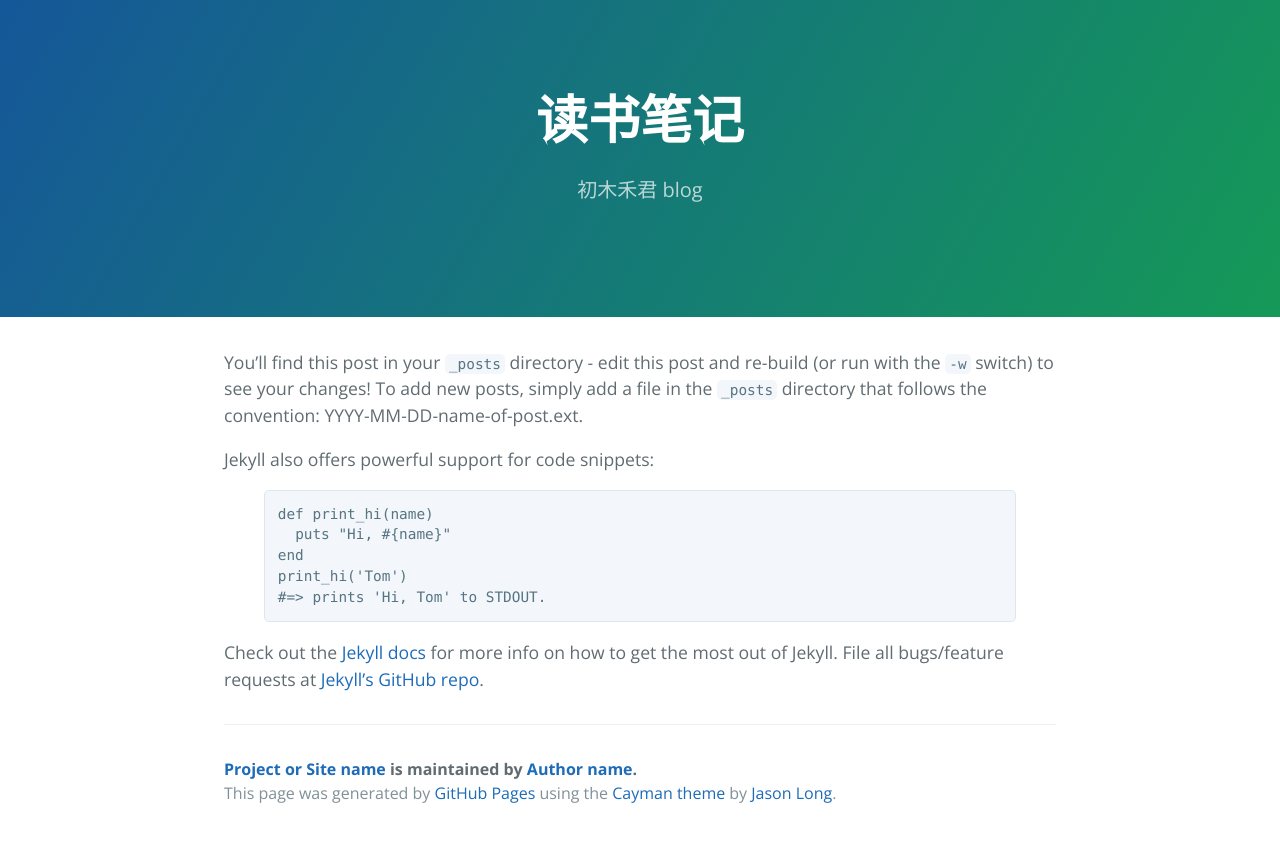
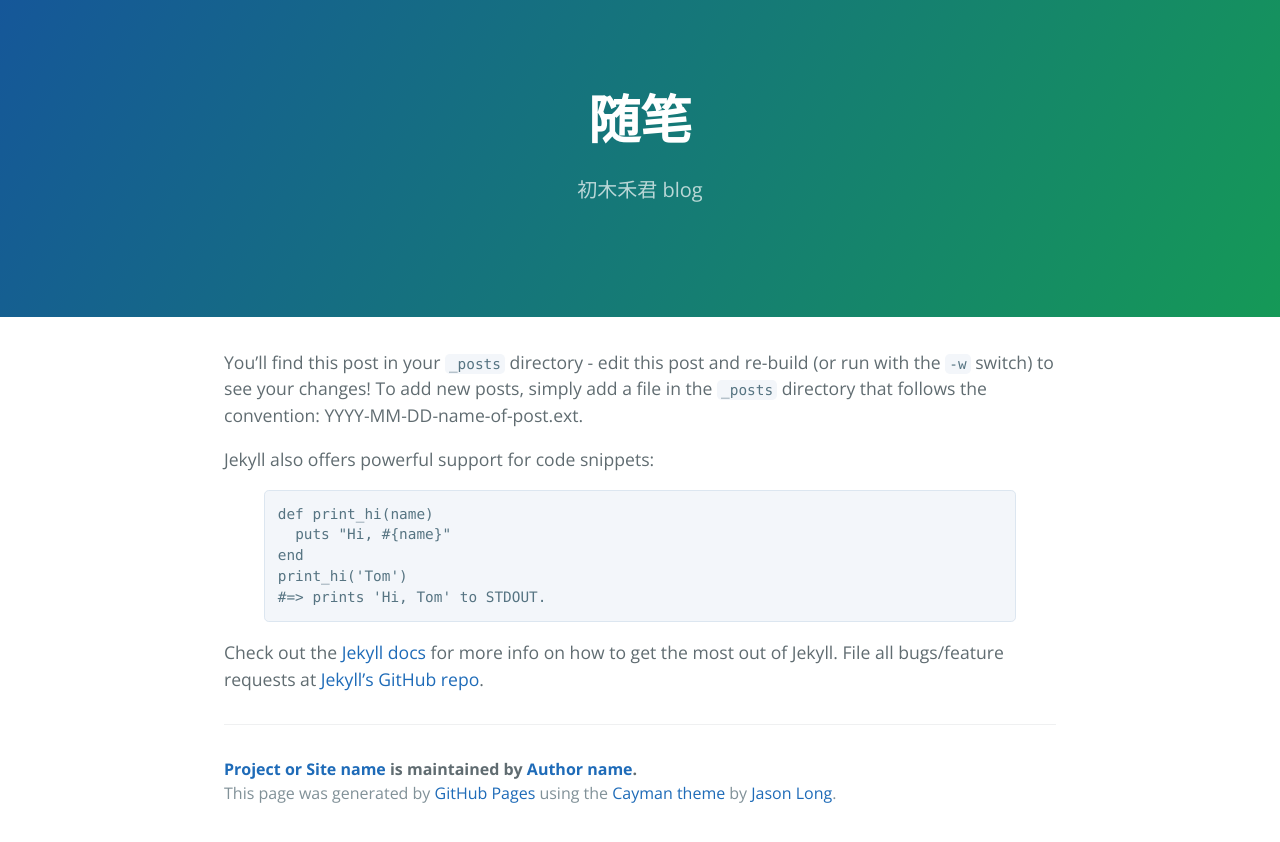
Before and after one commit to zhangzhanging/zhangzhanging.github.io, a Jekyll site: the page built from _posts/2016-02-12-sample-content.markdown, in a window 1280 px wide. Shown: the top 842 px of the page. Built offline with Jekyll 4.4.1, drawn with Linux system fonts in a browser that asks for light colours.

Commit message:
Initial commit

```diff
--- a/_includes/page-header.html
+++ b/_includes/page-header.html
@@ -1,5 +1,5 @@
 <section class="page-header">
-  <h1 class="project-name">读书笔记</h1>
+  <h1 class="project-name">随笔</h1>
   <h2 class="project-tagline">初木禾君 blog</h2>
 
 </section>
```
